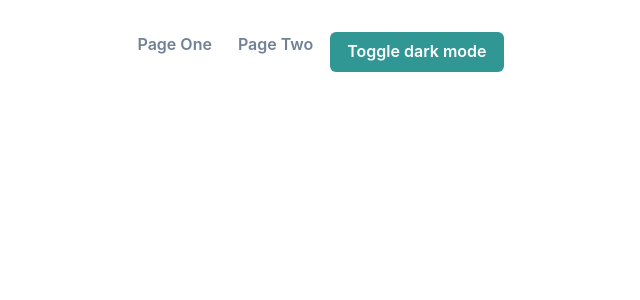
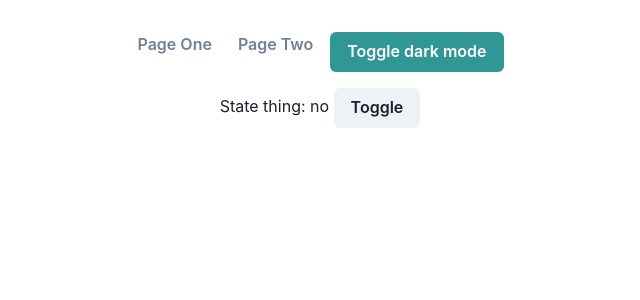
Before and after one commit to piratemermaid/webdev-templates, a React (Vite) app: page / in a window 1280 px wide. Shown: the top 300 px of the page, without its empty margins (320-960 px from the left). Built offline with nearby package versions, Linux system fonts and the light colour scheme.

Commit message:
add zustand with persisted store

```diff
--- a/package.json
+++ b/package.json
@@ -17,7 +17,8 @@
     "framer-motion": "^11.1.7",
     "react": "^18.2.0",
     "react-dom": "^18.2.0",
-    "react-router-dom": "^6.22.3"
+    "react-router-dom": "^6.22.3",
+    "zustand": "^4.5.2"
   },
   "devDependencies": {
     "@types/react": "^18.2.66",
--- a/src/components/Root.jsx
+++ b/src/components/Root.jsx
@@ -1,15 +1,24 @@
 import { Outlet } from 'react-router-dom';
-import { Box, SimpleGrid } from '@chakra-ui/react';
+import { Box, Button, SimpleGrid } from '@chakra-ui/react';
 
 import NavBar from './NavBar';
+import { useStore } from '../store';
 
 export default function Root() {
+  const something = useStore((store) => store.something);
+  const toggleSomething = useStore((store) => store.toggleSomething);
+
   return (
     <SimpleGrid columns={1} spacing={4}>
       <Box>
         <NavBar />
       </Box>
 
+      <Box>
+        State thing: {something ? 'yes' : 'no'}{' '}
+        <Button onClick={toggleSomething}>Toggle</Button>
+      </Box>
+
       <Outlet />
     </SimpleGrid>
   );
--- /dev/null
+++ b/src/store/index.js
@@ -0,0 +1,17 @@
+import { create } from 'zustand';
+import { persist } from 'zustand/middleware';
+
+export const useStore = create(
+  persist(
+    (set, get) => ({
+      something: false,
+      toggleSomething: () => {
+        const something = get().something;
+        return set({ something: !something });
+      },
+    }),
+    {
+      name: 'persistedState',
+    }
+  )
+);
```
Also changed, not shown: 2 other files (tests, documents, lock files or other folders).
